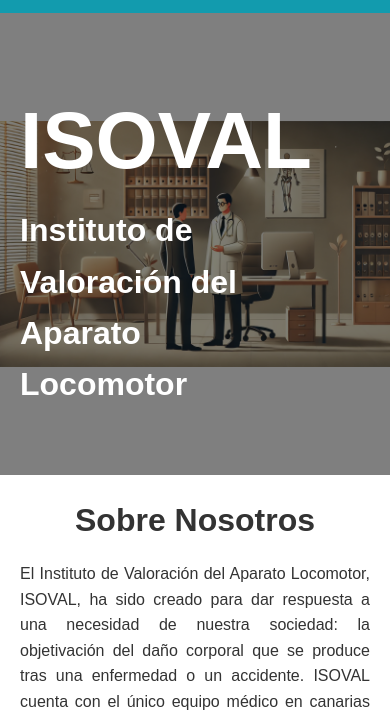
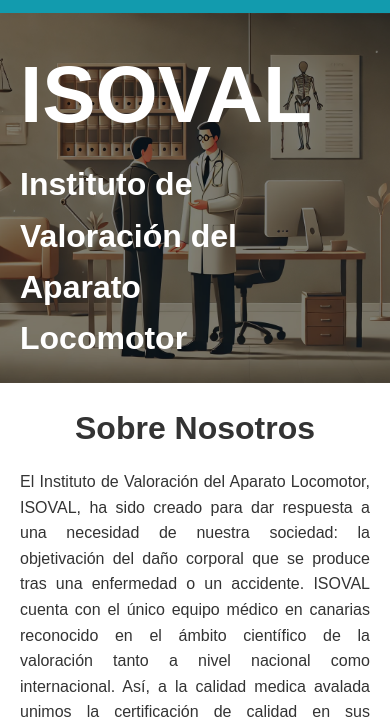
Before and after one commit to LAGstudi0/IsovalOfficial, a plain HTML site: page index.html in a window 390 px wide. Shown: the part 69-788 px from the top of the page. Drawn offline with Linux system fonts and the light colour scheme.

Commit message:
Adding basic layout of the website

```diff
--- a/index.html
+++ b/index.html
@@ -2,7 +2,7 @@
 <html lang="en">
 <head>
     <meta charset="UTF-8">
-    <meta name="viewport" content="width=device-width, initial-scale=1.0">
+    <meta name="viewport" content="width=device-width, initial-scale=1.0, maximum-scale=1.0, user-scalable=no">
     <title>ISOVAL - Instituto de Valoración del Aparato Locomotor</title>
     <link rel="stylesheet" href="style.css">
 </head>
--- a/style.css
+++ b/style.css
@@ -53,13 +53,6 @@ body {
     justify-content: center;
     color: white;
     z-index: 1; /* Asegura que el contenido de texto quede encima */
-    position: relative;
-    width: 100%;
-    height: 330px; /* Adjust height as needed */
-    background-image: url('images/banner.webp');
-    background-size: cover; /* Ensures the entire area is covered */
-    background-position: center; /* Centers the image */
-    background-repeat: no-repeat; /* Prevents tiling */
 }
 
 .banner::before {
@@ -618,12 +611,14 @@ footer p {
 
     /* Ajustes para el banner */
     .banner {
-        height: 50vh; /* Adjust height for smaller screens */
-        background-size: contain; /* Fit image entirely inside the container */
+
         padding: 20px;
         text-align: center;
     }
 
+    .banner {
+
+    }
 
     .banner h2 {
         font-size: 5rem;
```
